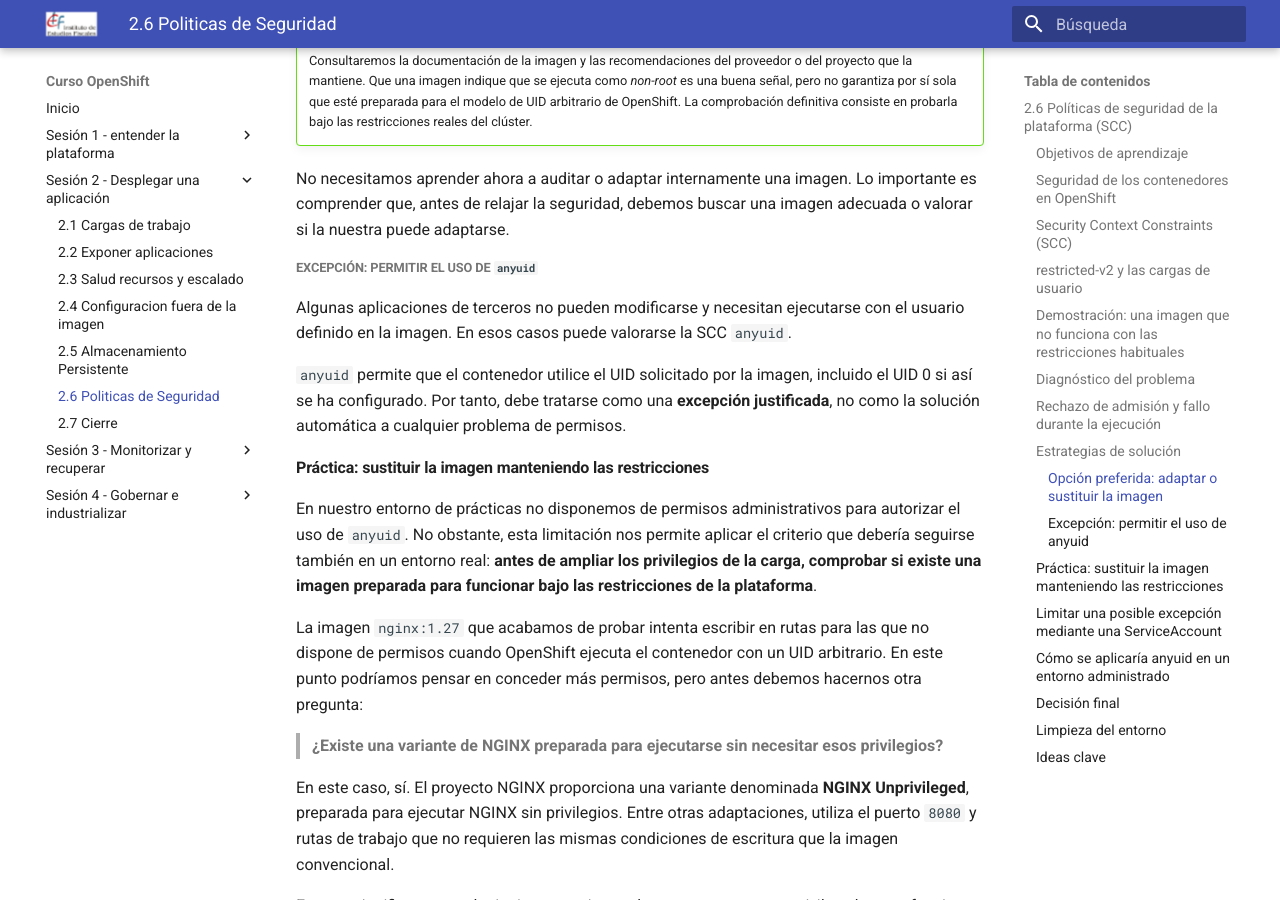
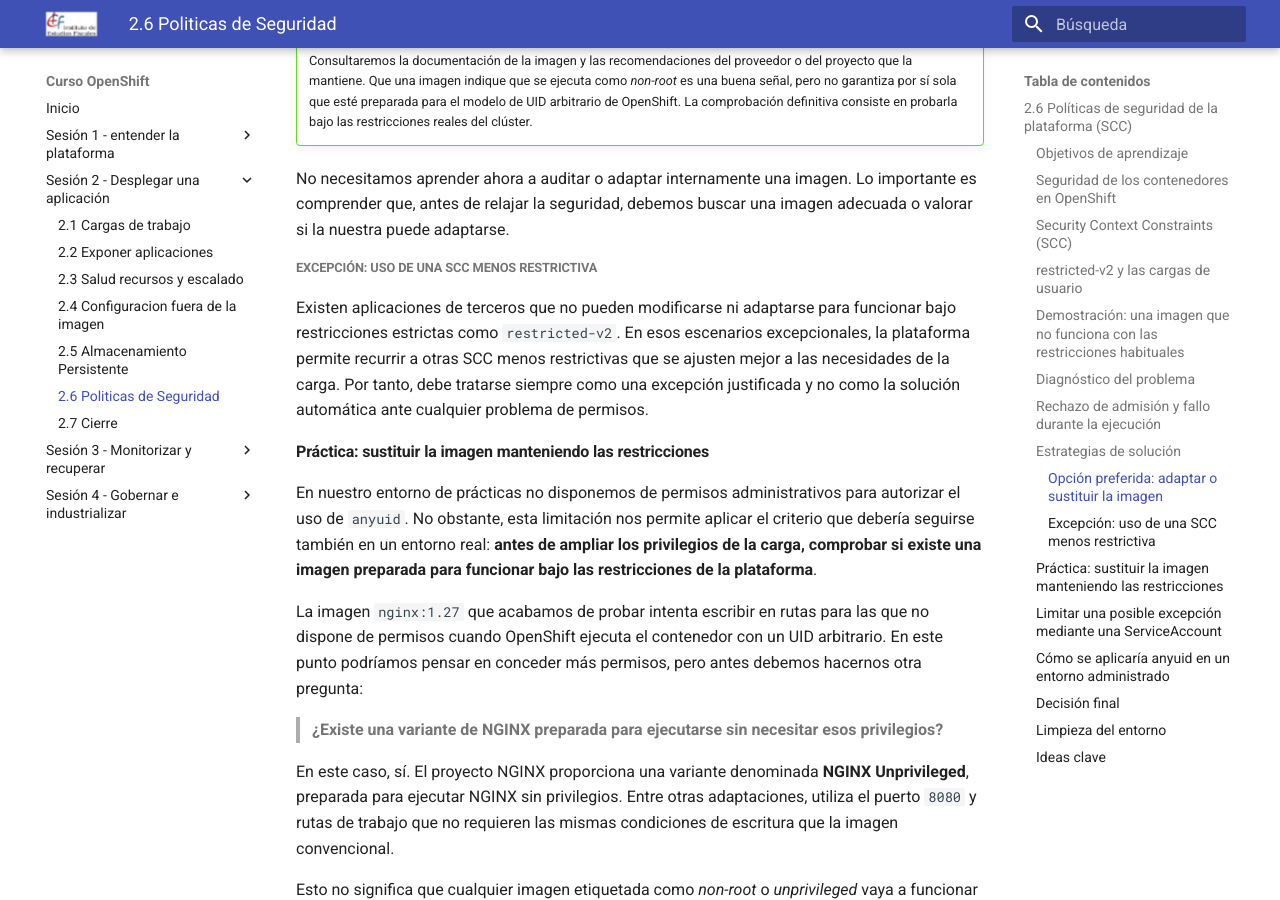
Before and after one commit to ieftraining/curso-openshift, an MkDocs documentation site: the page built from docs/sesion2/2.6 Politicas de Seguridad.md, in a window 1280 px wide and 900 px high, scrolled down 5890 px. Built offline with MkDocs 1.6.1 and Material for MkDocs 9.7.7, drawn with Linux system fonts in a browser that asks for light colours.

Commit message:
Add files via upload

```diff
--- a/docs/sesion2/2.6 Politicas de Seguridad.md
+++ b/docs/sesion2/2.6 Politicas de Seguridad.md
@@ -213,11 +213,11 @@
 
 No necesitamos aprender ahora a auditar o adaptar internamente una imagen. Lo importante es comprender que, antes de relajar la seguridad, debemos buscar una imagen adecuada o valorar si la nuestra puede adaptarse.
 
-##### Excepción: permitir el uso de `anyuid`
 
-Algunas aplicaciones de terceros no pueden modificarse y necesitan ejecutarse con el usuario definido en la imagen. En esos casos puede valorarse la SCC `anyuid`.
+##### Excepción: uso de una SCC menos restrictiva
 
-`anyuid` permite que el contenedor utilice el UID solicitado por la imagen, incluido el UID 0 si así se ha configurado. Por tanto, debe tratarse como una **excepción justificada**, no como la solución automática a cualquier problema de permisos.
+Existen aplicaciones de terceros que no pueden modificarse ni adaptarse para funcionar bajo restricciones estrictas como `restricted-v2`. En esos escenarios excepcionales, la plataforma permite recurrir a otras SCC menos restrictivas que se ajusten mejor a las necesidades de la carga. Por tanto, debe tratarse siempre como una excepción justificada y no como la solución automática ante cualquier problema de permisos.
+
 
 #### Práctica: sustituir la imagen manteniendo las restricciones
 
```
